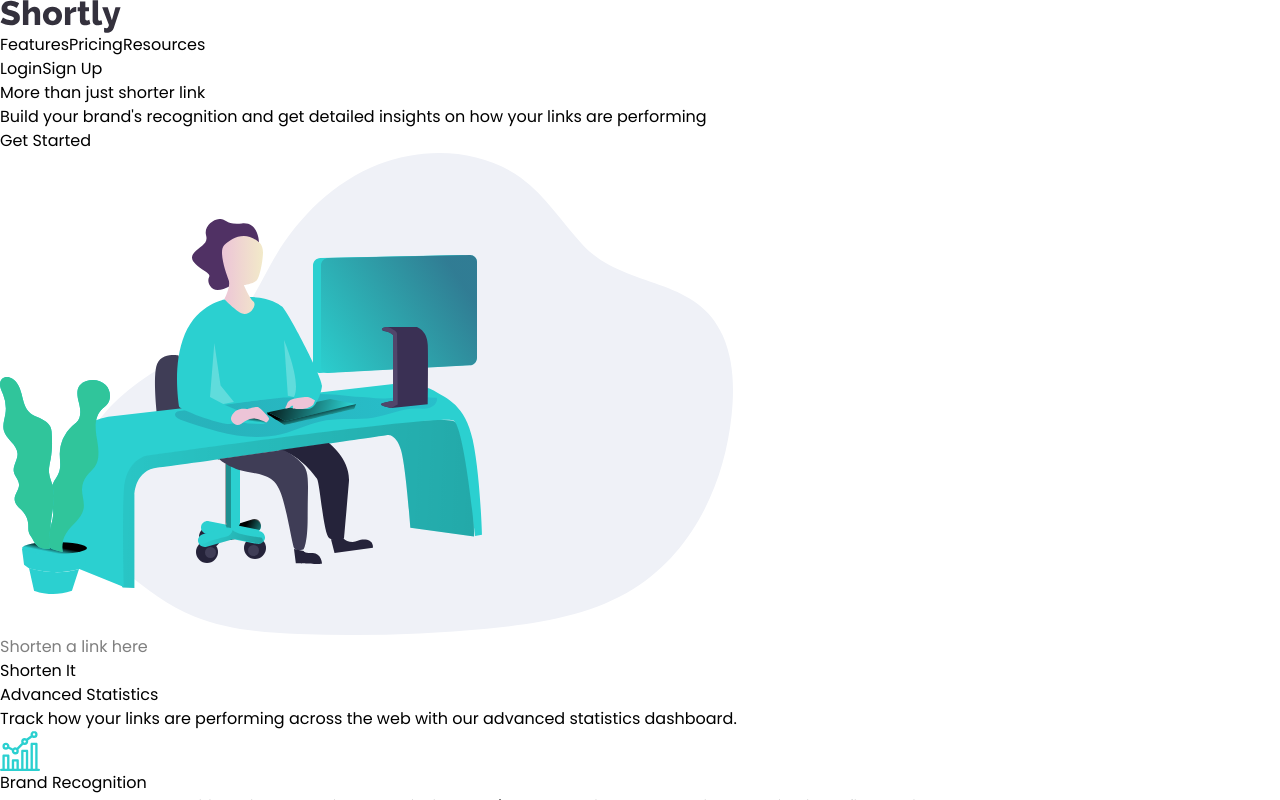
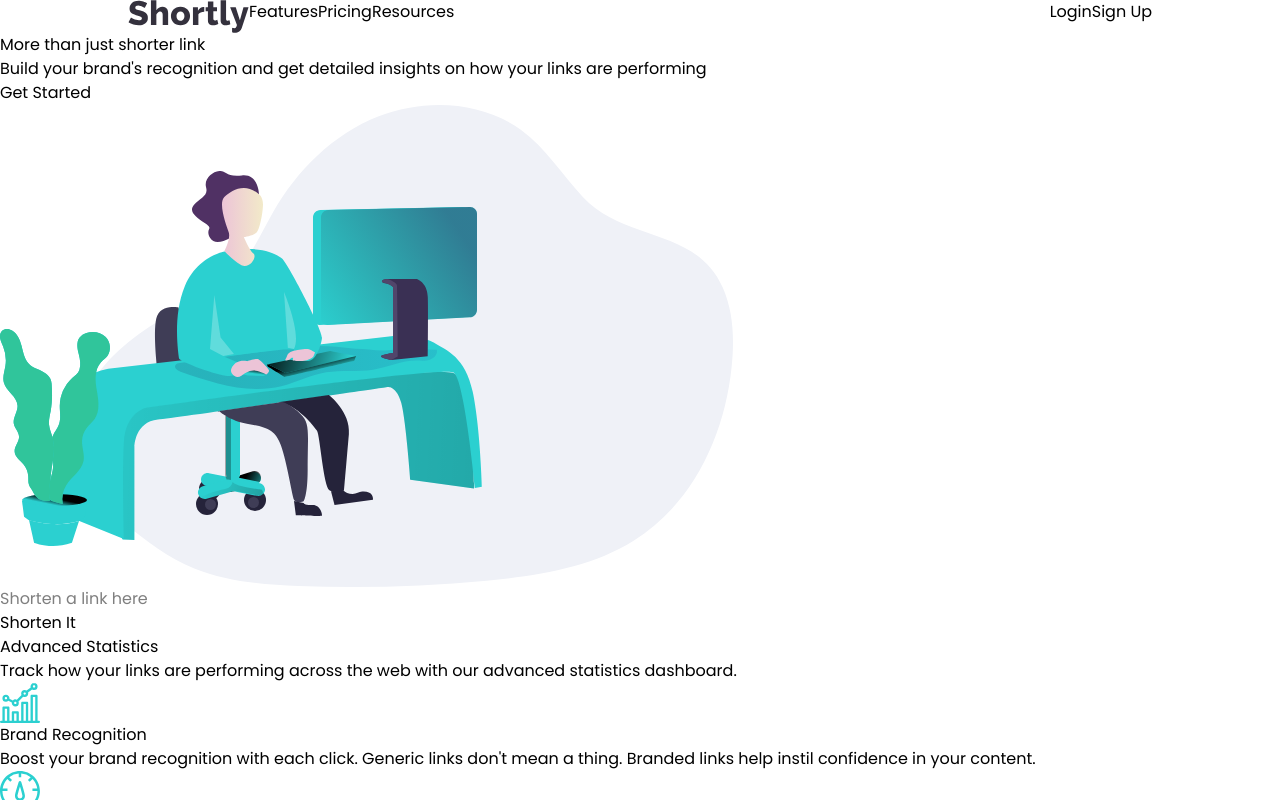
Before and after one commit to azanra/url-shortening, a React (Vite) app: page / in a window 1280 px wide. Shown: the top 800 px of the page. Built offline with nearby package versions, Linux system fonts and the light colour scheme.

Commit message:
Position the header and it child horizontally

```diff
--- a/src/components/header.jsx
+++ b/src/components/header.jsx
@@ -2,9 +2,9 @@ import Logo from "../assets/images/logo.svg";
 
 export default function Header() {
   return (
-    <div className="headerContainer">
-      <div className="header">
-        <div className="nav">
+    <div className="headerContainer flex justify-center">
+      <div className="header flex w-[80%] justify-between">
+        <div className="nav flex">
           <div className="headerlogo">
             <img src={Logo} alt="Logo Image" />
           </div>
```
